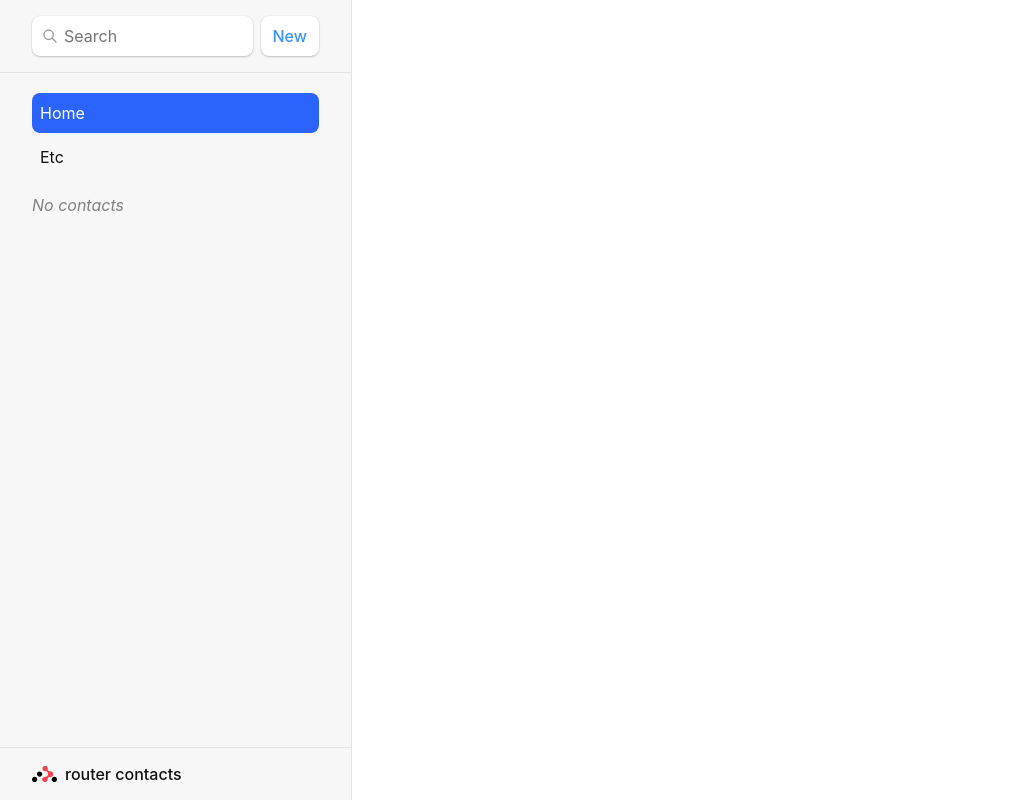
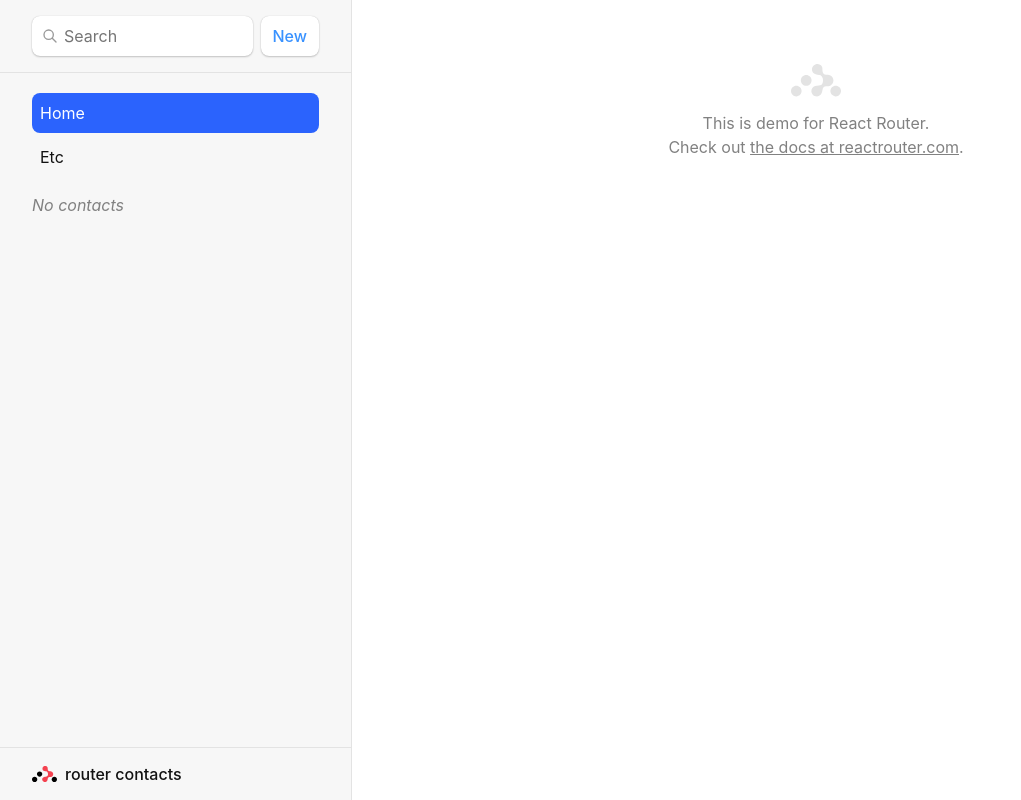
Before and after one commit to BrynnaWee/vite-react-router-tutorial, a React (Vite) app: page / in a window 1280 px wide. Shown: the whole page, without its empty margins (0-1021 px from the left). Built offline with nearby package versions, Linux system fonts and the light colour scheme.

Commit message:
index route추가

```diff
--- a/src/main.jsx
+++ b/src/main.jsx
@@ -8,6 +8,7 @@
 import ErrorPage from './routes/error-page'
 import './index.css'
 import Etc from './routes/etc';
+import Index, { loader as IndexLoader } from './routes';
 
 const router = createBrowserRouter([
   {
@@ -18,6 +19,10 @@
     action: rootAction,
     children: [
       {
+        index: true,
+        element: <Index />,
+        loader: IndexLoader,
+      },{
         path:"etc",
         element: <Etc />
       },{
--- /dev/null
+++ b/src/routes/index.jsx
@@ -0,0 +1,18 @@
+export async function loader(){
+    console.log('this is index loader');
+    return null;
+}
+
+export default function Index(){
+    return (
+        <p id="zero-state">
+            This is demo for React Router.
+            <br />
+            Check out{" "}
+            <a href="https://reactrouter.com">
+                the docs at reactrouter.com
+            </a>
+            .
+        </p>
+    );
+}
```
